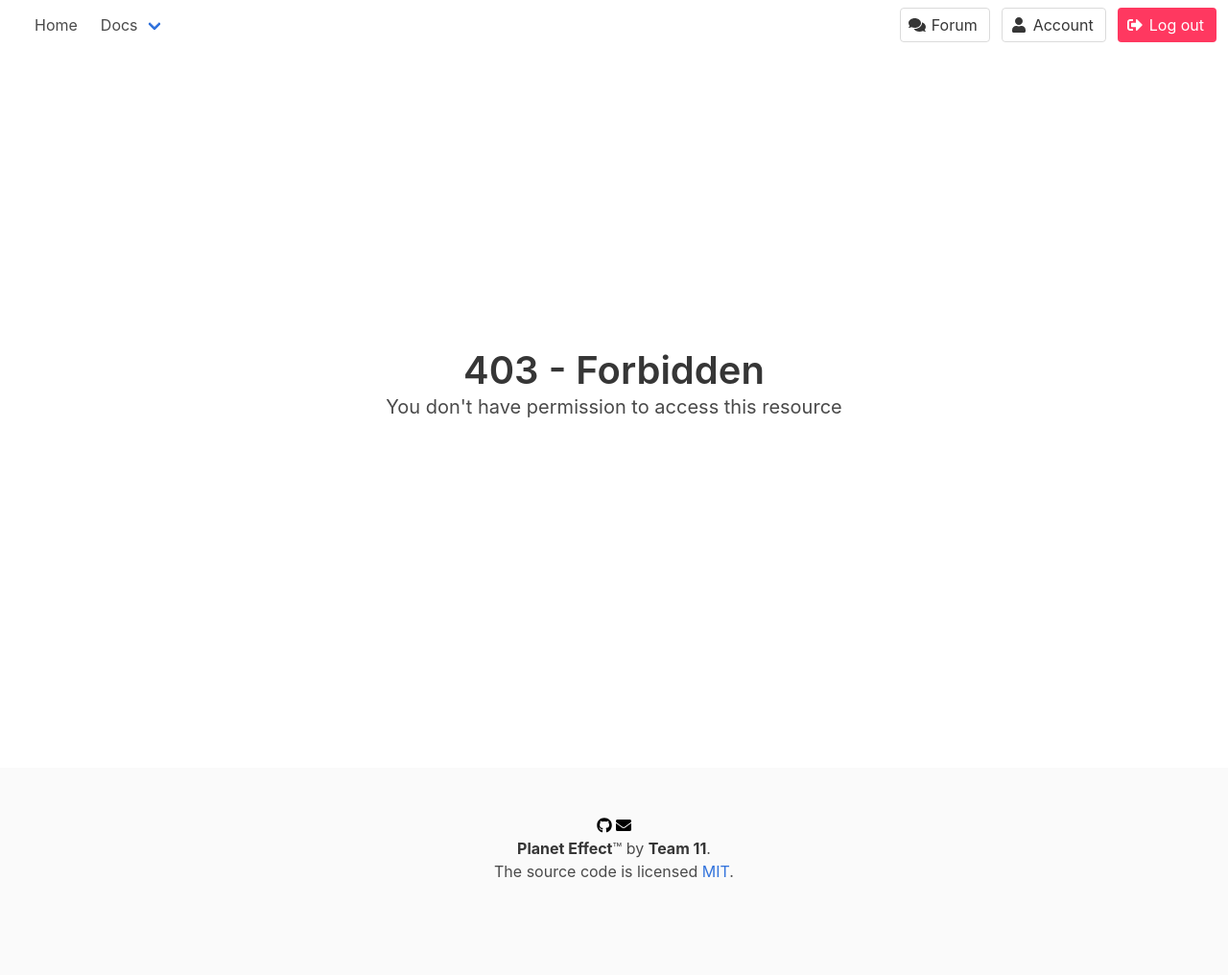
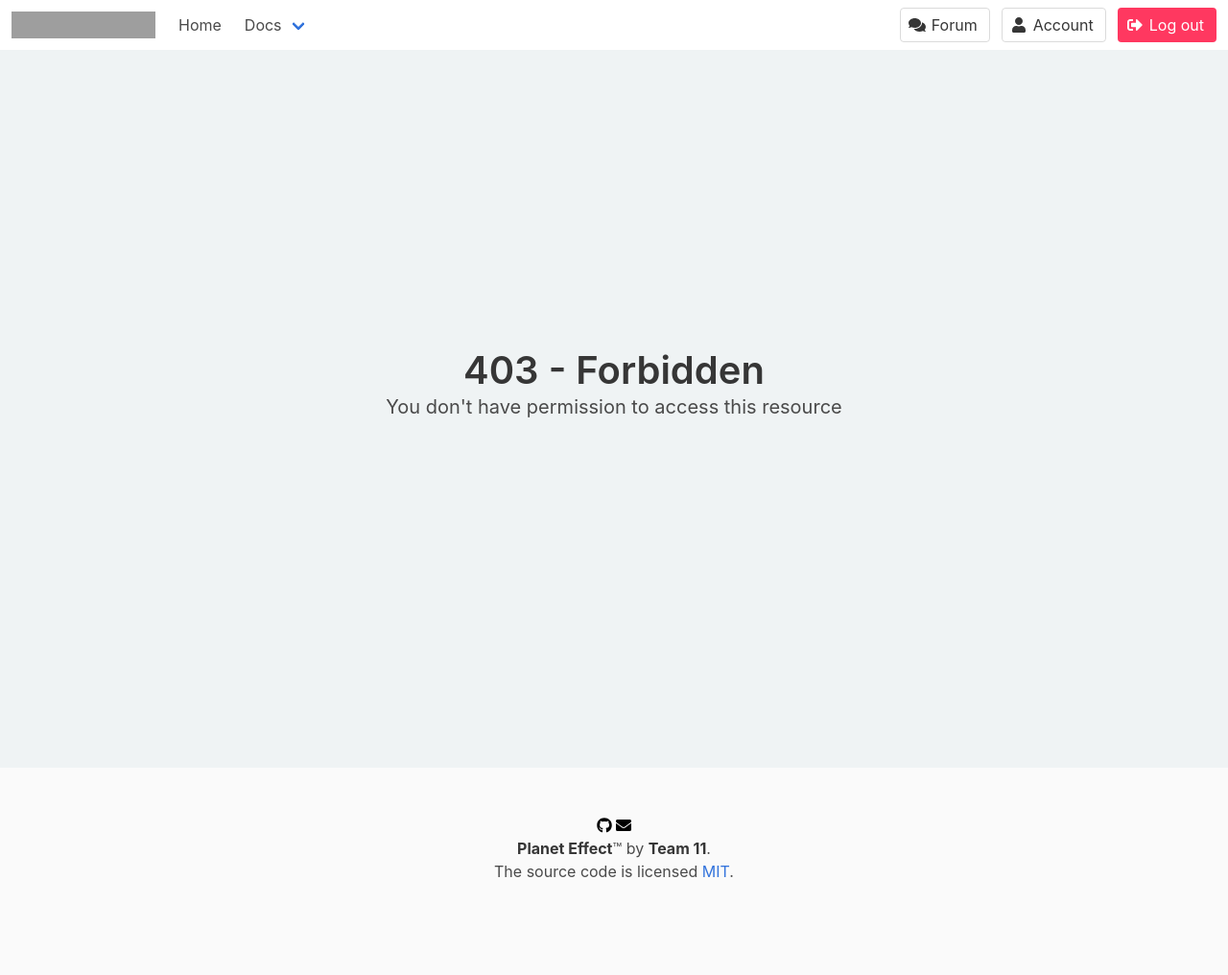
Before and after one commit to Ellie-UK/climate-action-app, a Flask app: page /admin in a window 1280 px wide. Shown: the whole page at 96% size. Run offline with Flask 2, Linux system fonts and the light colour scheme; the visitor is signed in with stand-in values (Sample User, id 1); data comes from the database, SQL or seed files in the repository; some libraries are stand-ins or nearby versions; grey boxes are pictures that could not be loaded.

Commit message:
Added logo to navbar, updated background colour

```diff
--- a/templates/base.html
+++ b/templates/base.html
@@ -5,6 +5,7 @@
     <meta http-equiv="X-UA-Compatible" content="IE=edge">
     <meta name="viewport" content="width=device-width, initial-scale=1">
     <title>Planet Effect</title>
+    <link rel="icon" href="../static/Earth.png">
     <link rel="stylesheet" href="https://cdnjs.cloudflare.com/ajax/libs/bulma/0.7.2/css/bulma.min.css"/>
     <script defer src="https://use.fontawesome.com/releases/v5.3.1/js/all.js"></script>
     <script src = "https://ajax.googleapis.com/ajax/libs/jquery/2.1.1/jquery.min.js"></script>
@@ -12,13 +13,15 @@
 </head>
 
 
-<body>
+<body style="background-color:#eff3f4">
 <div class="hero-head has-navbar-fixed-top">
     <nav class="navbar is-transparent is-fixed-top">
       <div class="navbar-brand">
-        <a class="navbar-item" href="/">
-          <img src="../static/Earth.png" alt="Planet Effect" width="0" height="0">
-        </a>
+              <a class="navbar-item has-tooltip-bottom" data-tooltip="Click to go home">
+
+                  <img src="../static/NavbarLogo.png" alt="Planet Effect" width="150" height="28">
+
+              </a>
         <div class="navbar-burger" data-target="navbarA">
           <span></span>
           <span></span>
```
